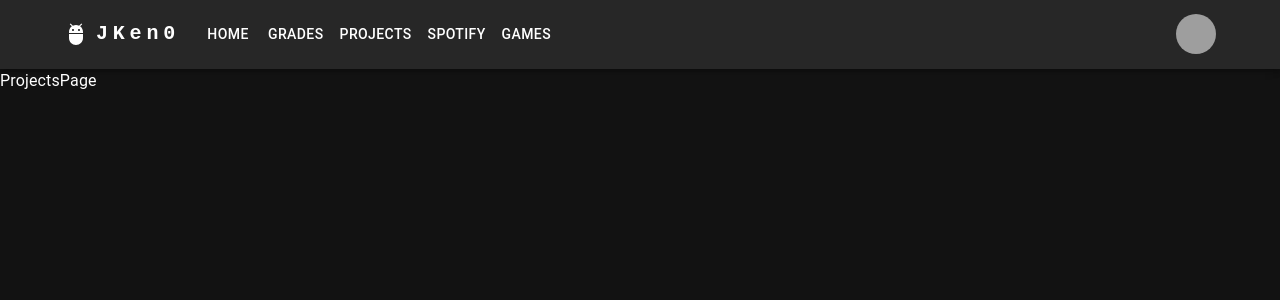
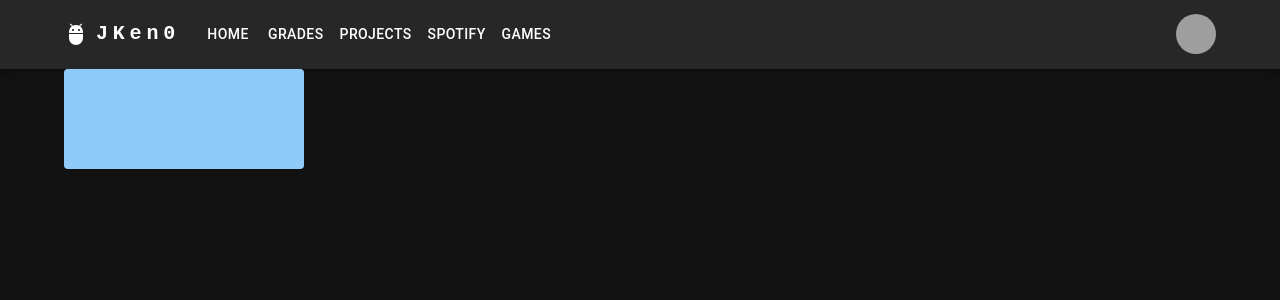
Before and after one commit to JKen0/v1, a React (Vite) app in the folder FRONTEND_REACT_TS/: page /projects in a window 1280 px wide. Shown: the top 300 px of the page. Built offline with nearby package versions, Linux system fonts and the light colour scheme; grey boxes are pictures that could not be loaded.

Commit message:
trying to figure out projects page

```diff
--- a/FRONTEND_REACT_TS/package.json
+++ b/FRONTEND_REACT_TS/package.json
@@ -1,10 +1,13 @@
 {
+  "homepage": "https://jken0.github.io/mysite",
   "name": "react-frontend-typescript",
   "private": true,
   "version": "1.0.0",
   "type": "module",
   "scripts": {
     "dev": "vite",
+    "predeploy": "npm run build",
+    "deploy": "gh-pages -d build",
     "build": "tsc && vite build",
     "preview": "vite preview"
   },
--- a/FRONTEND_REACT_TS/src/Pages/ProjectsPage.tsx
+++ b/FRONTEND_REACT_TS/src/Pages/ProjectsPage.tsx
@@ -1,8 +1,13 @@
 import React from 'react'
+import { Container, Box, Typography } from '@mui/material'
+
+import ProjectsDrawer from '../components/ProjectsDrawer'
 
 const ProjectsPage = () => {
     return (
-        <div>ProjectsPage</div>
+        <Container sx={{ display: 'flex' }}>
+            <ProjectsDrawer />
+        </Container>
     )
 }
 
--- a/FRONTEND_REACT_TS/src/components/NavBar.tsx
+++ b/FRONTEND_REACT_TS/src/components/NavBar.tsx
@@ -1,4 +1,4 @@
-import * as React from 'react';
+import { useEffect, useState, MouseEvent } from 'react';
 import AppBar from '@mui/material/AppBar';
 import Box from '@mui/material/Box';
 import Toolbar from '@mui/material/Toolbar';
@@ -17,13 +17,13 @@ import { Link } from "react-router-dom";
 const settings = ['Profile', 'Account', 'Dashboard', 'Logout'];
 
 const NavBar = () => {
-    const [anchorElNav, setAnchorElNav] = React.useState<null | HTMLElement>(null);
-    const [anchorElUser, setAnchorElUser] = React.useState<null | HTMLElement>(null);
+    const [anchorElNav, setAnchorElNav] = useState<null | HTMLElement>(null);
+    const [anchorElUser, setAnchorElUser] = useState<null | HTMLElement>(null);
 
-    const handleOpenNavMenu = (event: React.MouseEvent<HTMLElement>) => {
+    const handleOpenNavMenu = (event: MouseEvent<HTMLElement>) => {
         setAnchorElNav(event.currentTarget);
     };
-    const handleOpenUserMenu = (event: React.MouseEvent<HTMLElement>) => {
+    const handleOpenUserMenu = (event: MouseEvent<HTMLElement>) => {
         setAnchorElUser(event.currentTarget);
     };
 
@@ -36,7 +36,7 @@ const NavBar = () => {
     };
 
     return (
-        <AppBar position="static">
+        <AppBar position="static" sx={{ zIndex: (theme) => theme.zIndex.drawer + 5 }}>
             <Container maxWidth="lg">
                 <Toolbar disableGutters>
                     <AdbIcon sx={{ display: { xs: 'none', md: 'flex' }, mr: 1 }} />
@@ -145,7 +145,7 @@ const NavBar = () => {
                                 Grades
                             </Button>
                         </Link>
-                        <Link style={{ color: "white", textDecoration: "none" }} to="projectts">
+                        <Link style={{ color: "white", textDecoration: "none" }} to="projects">
                             <Button sx={{ my: 2, color: 'white', display: 'block' }}>
                                 Projects
                             </Button>
--- /dev/null
+++ b/FRONTEND_REACT_TS/src/components/ProjectsDrawer.tsx
@@ -0,0 +1,39 @@
+import { useState, CSSProperties } from 'react';
+import { Box } from '@mui/material';
+
+const drawerWidth = 240;
+
+const ProjectsDrawer = () => {
+    const drawerStyle: CSSProperties = {
+        width: drawerWidth,
+        flexShrink: 0,
+    };
+
+    const drawerPaperStyle: CSSProperties = {
+        width: drawerWidth,
+    };
+
+    const toolbarStyle: React.CSSProperties = {
+        ...drawerStyle,
+    };
+
+    return (
+        <Box
+            sx={{
+                width: 240,
+                height: 100,
+                borderRadius: 1,
+                bgcolor: 'primary.main',
+                '&:hover': {
+                    bgcolor: 'primary.dark',
+                },
+            }}
+            style={{
+                position: "fixed",
+                padding: "0", // Set padding to 0 to ignore parent padding
+            }}
+        />
+    )
+}
+
+export default ProjectsDrawer
```
